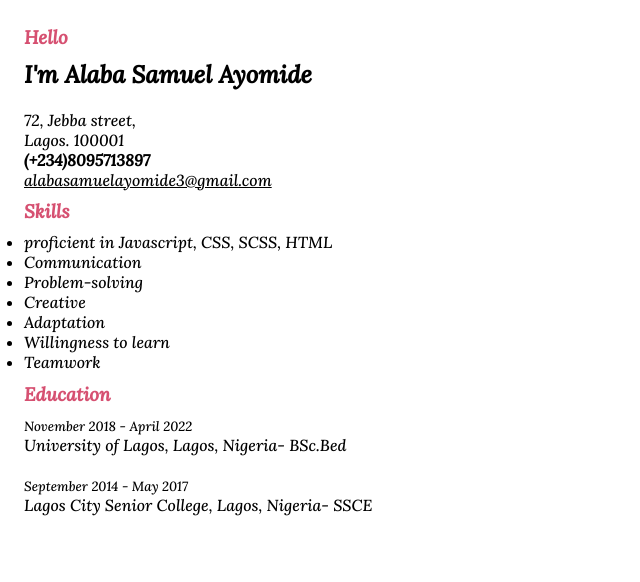
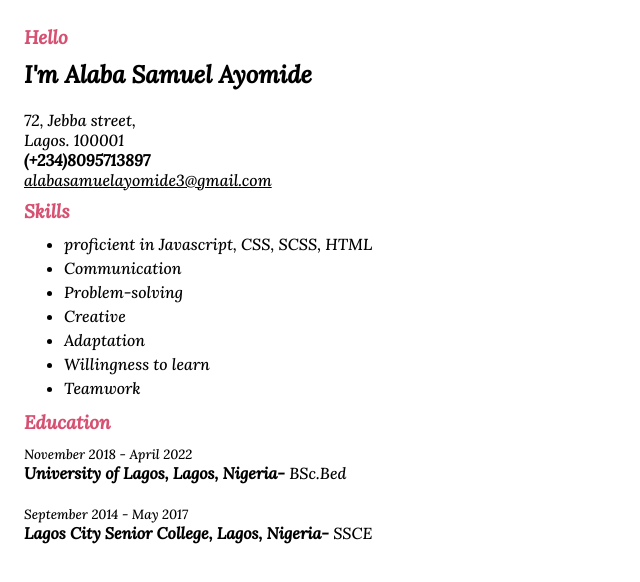
Before and after one commit to Anumide/My-Resume, a plain HTML site: page index.html in a window 1280 px wide. Shown: the whole page, without its empty margins (0-640 px from the left). Drawn offline with Linux system fonts and the light colour scheme.

Commit message:
finished design

```diff
--- a/index.css
+++ b/index.css
@@ -16,3 +16,13 @@ h3{
   color: #d65071;
   margin: .5em 0;
 }
+
+.skills ul{
+  margin: .5em 2em;
+  padding: 0 .5em;
+  line-height: 1.5em;
+}
+
+.education h4 i{
+  font-weight: 300;
+}
--- a/index.html
+++ b/index.html
@@ -14,7 +14,7 @@
         <address class="address">
           <p>72, Jebba street, <br/>Lagos. 100001</p>
           <strong>(+234)8095713897</strong><br />
-          <a href="#">alabasamuelayomide3@gmail.com</a>
+          <a href="mailto:alabasamuelayomide3@gmail.com?subject=feedback">alabasamuelayomide3@gmail.com</a>
         </address>
       </div>
 
@@ -34,10 +34,10 @@
       <div class="education">
         <h3>Education</h3>
         <small>November 2018 - April 2022</small>
-        <p>University of Lagos, Lagos, Nigeria- <i>BSc.Bed</i></p>
+        <h4>University of Lagos, Lagos, Nigeria- <i>BSc.Bed</i></h4>
         <br />
         <small>September 2014 - May 2017</small>
-        <p>Lagos City Senior College, Lagos, Nigeria- <i>SSCE</i></p>
+        <h4>Lagos City Senior College, Lagos, Nigeria- <i>SSCE</i></h4>
       </div>
     </section>
   </body>
```
